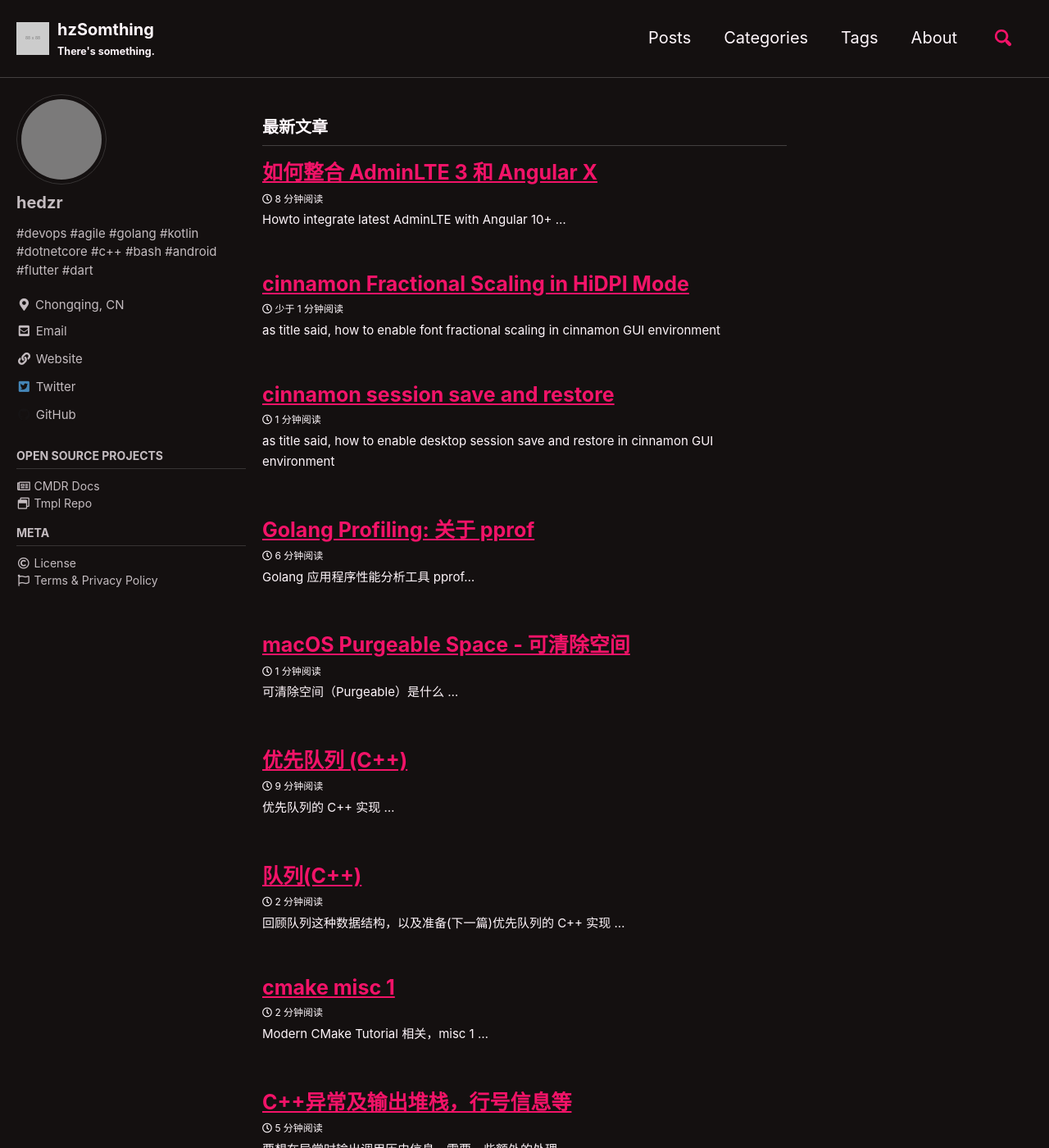
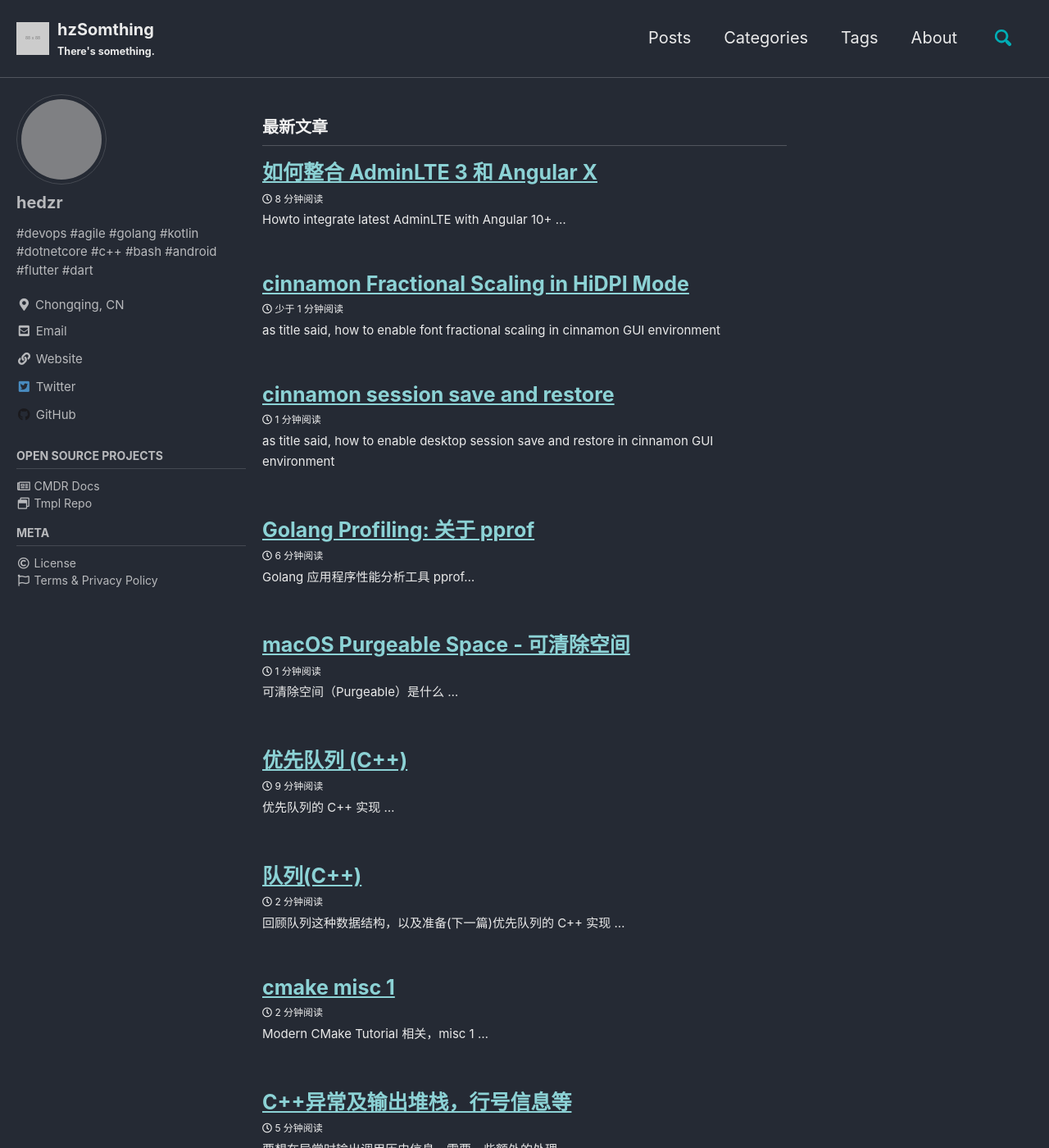
Before and after one commit to hedzr/hedzr.github.io, a Jekyll site: the page built from index.html, in a window 1280 px wide and 1400 px high. Shown: the whole window at 82% size. Built offline with Jekyll 4.4.1, drawn with Linux system fonts in a browser that asks for light colours; cached includes are drawn as plain includes; some web fonts are replaced; the list of posts is cut into pages by our own code; grey boxes are pictures that could not be loaded.

Commit message:
use dark skin from now on

```diff
--- a/_config.yml
+++ b/_config.yml
@@ -12,13 +12,13 @@
 
 # For Github publishing
 theme                  : "minimal-mistakes-jekyll"
-#remote_theme           : "mmistakes/minimal-mistakes"
+# #remote_theme           : "mmistakes/minimal-mistakes"
 
 # For debugging locally
 # #theme                  : "minimal-mistakes-jekyll"
 # remote_theme           : "mmistakes/minimal-mistakes"
 
-minimal_mistakes_skin    : "neon" # "air", "aqua", "contrast", "dark", "dirt", "neon", "mint", "plum", "sunrise"
+minimal_mistakes_skin    : "dark" # "air", "aqua", "contrast", "dark", "dirt", "neon", "mint", "plum", "sunrise"
 
 # Site Settings
 locale                   : "zh-CN"
```
